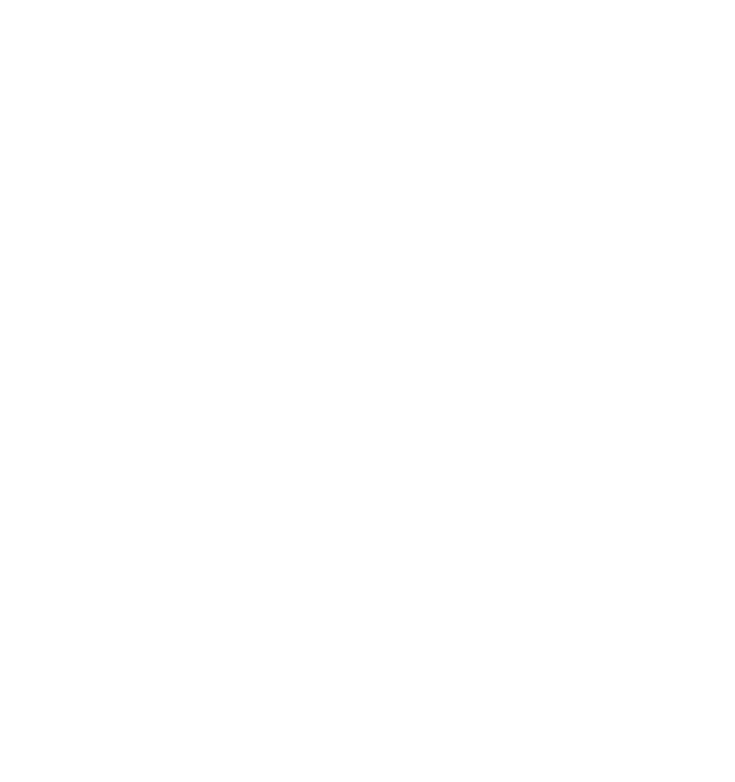
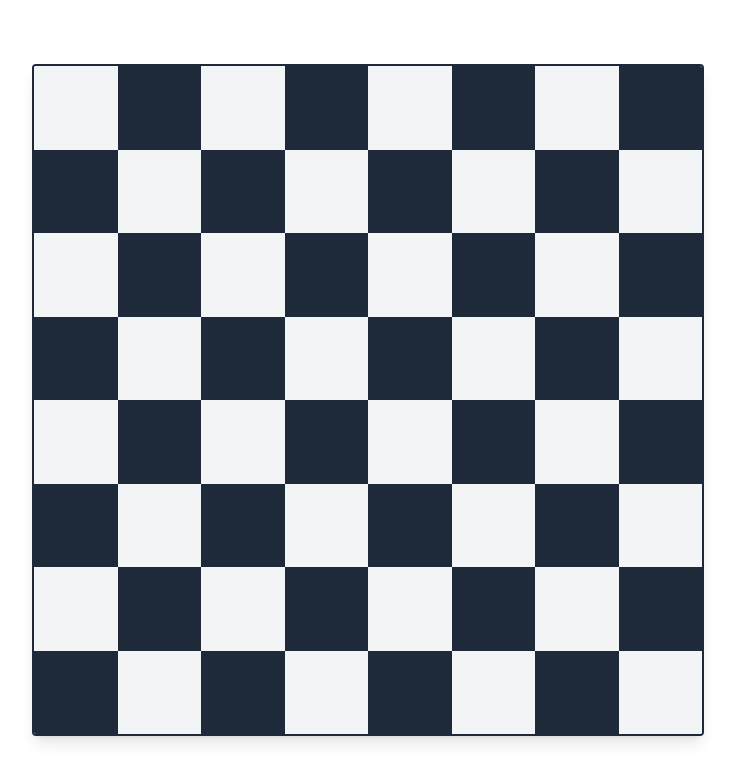
Before and after one commit to Stiwyy/stiwychess, a Next.js app: page / in a window 1280 px wide. Shown: the top 782 px of the page, without its empty margins (272-1007 px from the left). Built offline with nearby package versions, Linux system fonts and the light colour scheme.

Commit message:
create board layer

```diff
--- a/src/app/components/ChessBoard.tsx
+++ b/src/app/components/ChessBoard.tsx
@@ -0,0 +1,27 @@
+"use client";
+
+const files = ['a', 'b', 'c', 'd', 'e', 'f', 'g', 'h'];
+const ranks = ['8', '7', '6', '5', '4', '3', '2', '1'];
+
+export default function ChessBoard() {
+
+    return (
+        <div className="w-full max-w-2xl aspect-square relative border-2 border-gray-800 rounded shadow-lg overflow-hidden">
+
+            {/* Board Layer*/}
+            <div className="absolute inset-0 grid grid-cols-8 grid-rows-8">
+                {ranks.map((rank, rowIndex) => files.map((file, colIndex) => {
+                    const isLightSquare = (rowIndex + colIndex) % 2 === 0;
+                    return (
+                        <div key={`${file}${rank}`}
+                             className={`${isLightSquare ? 'bg-gray-100' : 'bg-gray-800'} w-full h-full flex items-end justify-start p-1`}>
+                        </div>
+                    );
+                }))}
+            </div>
+
+
+        </div>
+
+    )
+}
--- a/src/app/page.tsx
+++ b/src/app/page.tsx
@@ -1,7 +1,8 @@
+import ChessBoard from './components/ChessBoard'
 export default function Home() {
   return (
-    <div>
-
-    </div>
+      <main className="flex min-h-screen items-center justify-center">
+      <ChessBoard/>
+      </main>
   );
 }
```
